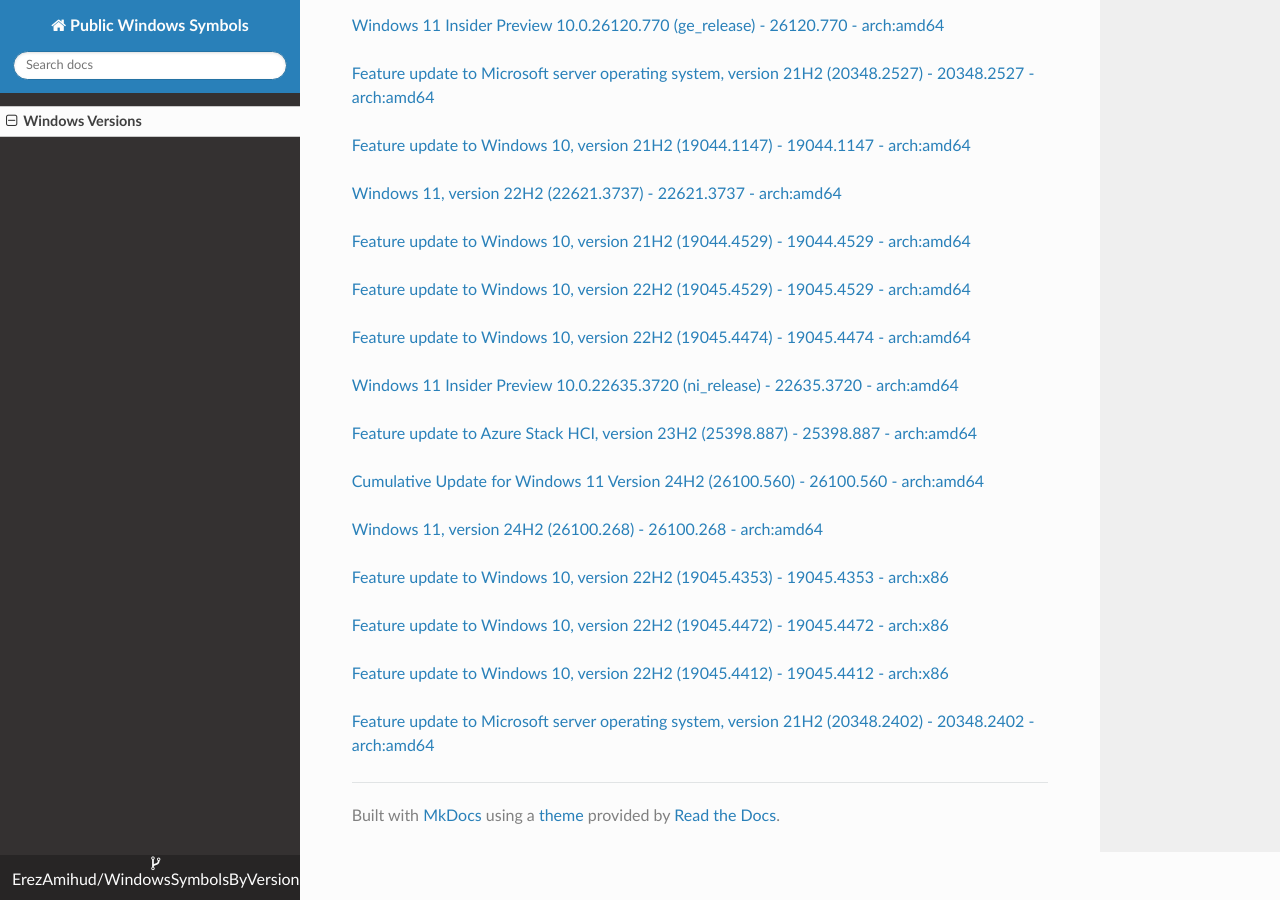
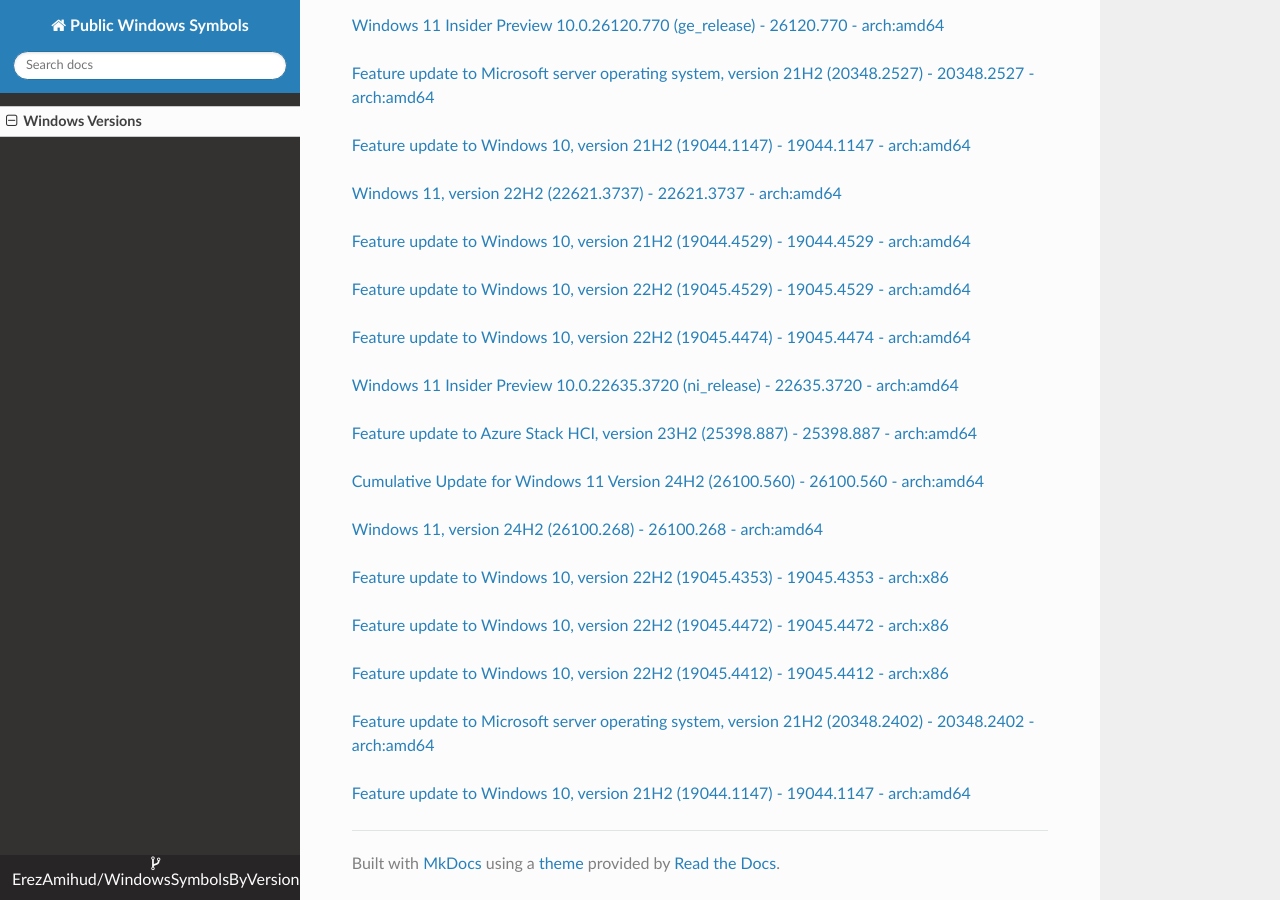
Before and after one commit to ErezAmihud/WindowsSymbolsByVersion, an MkDocs documentation site: the page built from docs/index.md, in a window 1280 px wide and 900 px high, scrolled down 13637 px. Built offline with MkDocs 1.6.1, drawn with Linux system fonts in a browser that asks for light colours; nearby versions of some CDN libraries.

Commit message:
Automated commit, add manifest for bf929762-ae43-4e9f-8a69-cdb0ccca01ef

```diff
--- a/docs/index.md
+++ b/docs/index.md
@@ -721,3 +721,6 @@
 
 
 [Feature update to Microsoft server operating system, version 21H2 (20348.2402) - 20348.2402 - arch:amd64](https://github.com/ErezAmihud/WindowsSymbolsByVersion/blob/main/manifests/c2f28323-8acf-4d2c-8bd2-38b748336518.manifest)
+
+
+[Feature update to Windows 10, version 21H2 (19044.1147) - 19044.1147 - arch:amd64](https://github.com/ErezAmihud/WindowsSymbolsByVersion/blob/main/manifests/bf929762-ae43-4e9f-8a69-cdb0ccca01ef.manifest)
```
Also changed, not shown: process_builds.json (+1 -1 lines).
